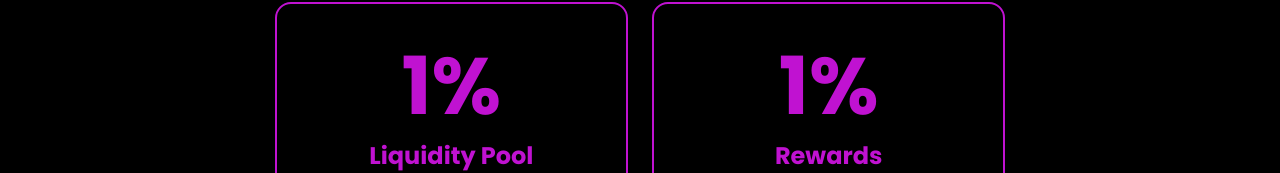
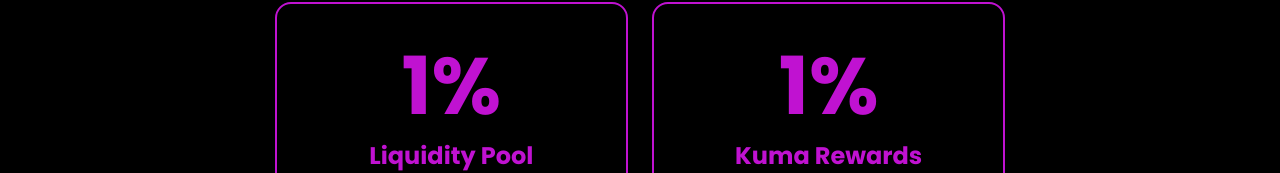
Before and after one commit to kumabankgithub/kumabankgithub.github.io, a plain HTML site: page index.html in a window 1280 px wide. Shown: the part 2042-2215 px from the top of the page. Drawn offline with nearby package versions, Linux system fonts and the light colour scheme.

Commit message:
Update index.html

```diff
--- a/index.html
+++ b/index.html
@@ -769,7 +769,7 @@ background-repeat: no-repeat;
 <div class="col-12 col-lg-4 mb-4 me-auto">
 <div class="tax-card h-100 d-flex flex-column justify-content-center align-items-center px-4 py-5 mx-auto" data-aos="fade">
 <span class="tax-title text-center mb-4">1%</span>
-<span class="tax-title-2 text-center mb-2">Rewards</span><span class="tax-description text-center">1% of every transaction is taken and redistributed to all $KUMABANK holders. Hold $KUMABANK tokens, earn $KUMA tokens.</span>
+<span class="tax-title-2 text-center mb-2">Kuma Rewards</span><span class="tax-description text-center">1% of every transaction is taken and redistributed to all $KUMABANK holders. Hold $KUMABANK tokens, earn $KUMA tokens.</span>
 </div>
 </div>
 </div>
```
